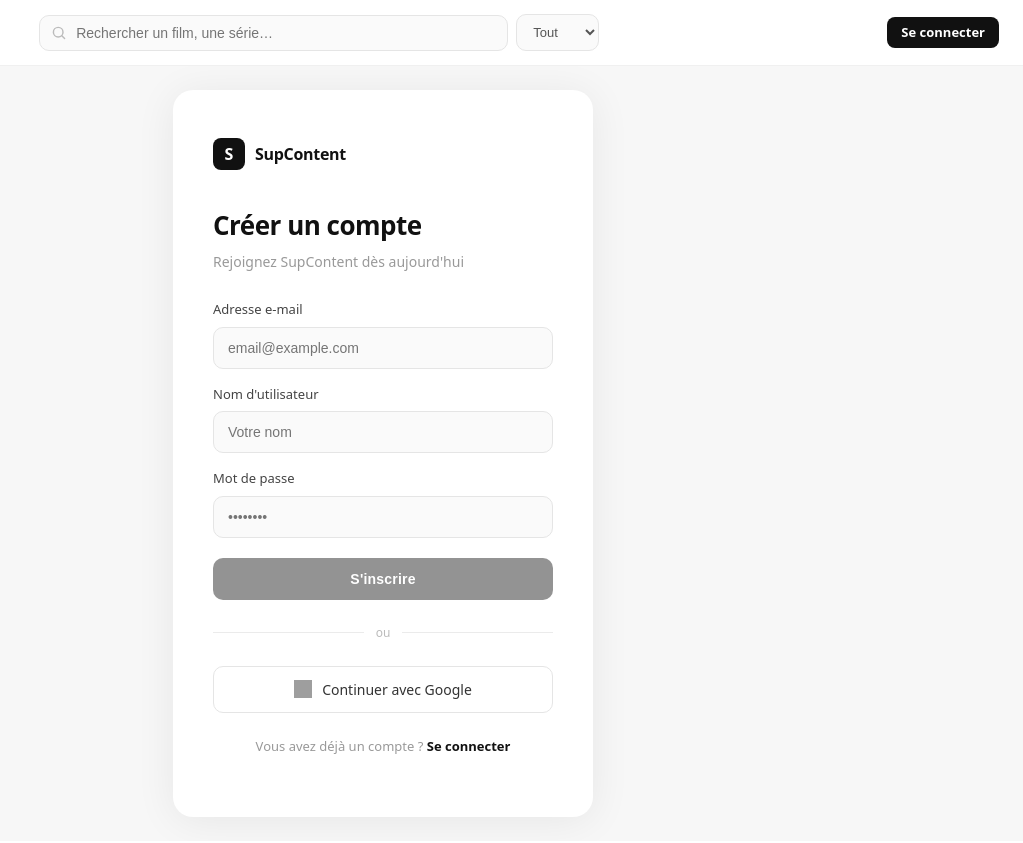
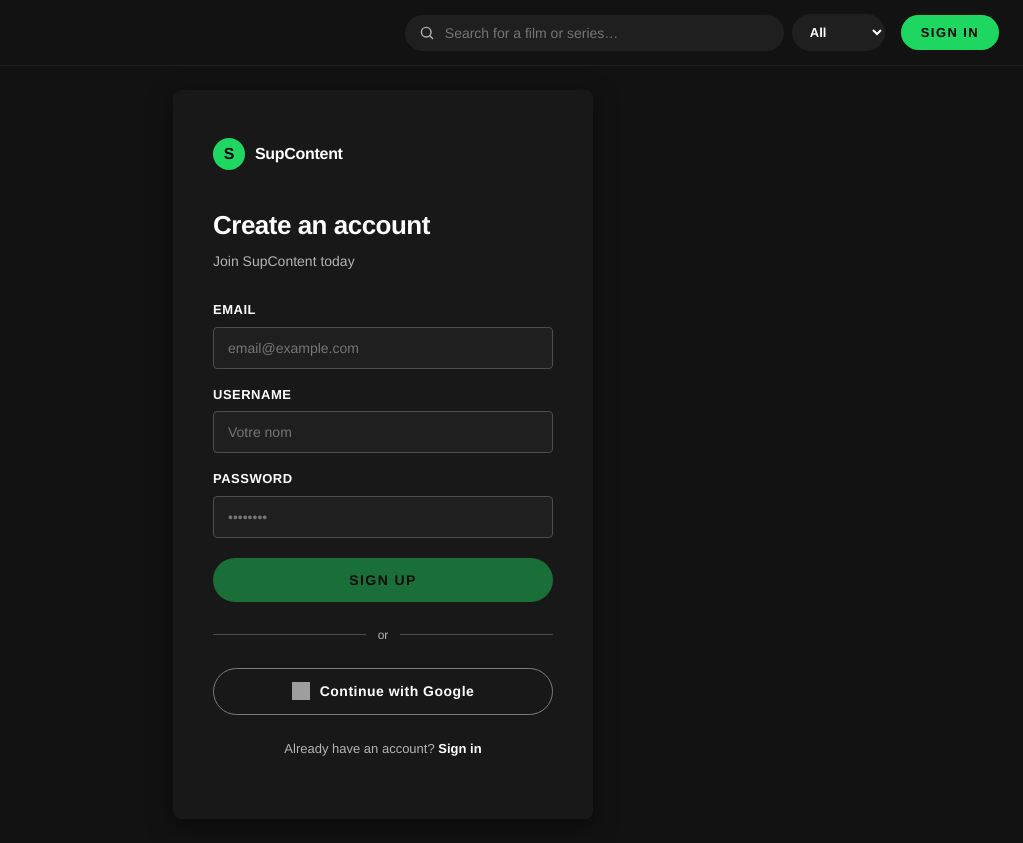
Before and after one commit to hyunahparc/supcontent-final-project, a React (Vite) app in the folder supcontent-web/: page /register in a window 1280 px wide. Shown: the whole page, without its empty margins (257-1280 px from the left). Built offline with nearby package versions, Linux system fonts and the light colour scheme; grey boxes are pictures that could not be loaded.

Commit message:
style: apply dark theme with green accent and translate UI to English

```diff
--- a/supcontent-web/src/App.jsx
+++ b/supcontent-web/src/App.jsx
@@ -4,6 +4,7 @@ import FilmDetailPage from './pages/FilmDetailPage';
 import LoginPage from './pages/LoginPage';
 import RegisterPage from './pages/RegisterPage';
 import OAuthCallbackPage from './pages/OAuthCallbackPage';
+import CollectionPage from './pages/CollectionPage';
 import SearchBar from './components/SearchBar';
 import { useAuth } from './context/AuthContext';
 
@@ -20,23 +21,28 @@ export default function App() {
         <>
             <header style={styles.header}>
                 <div style={styles.headerInner}>
+                    <div style={styles.headerLeft} />
                     <SearchBar />
                     <div style={styles.headerRight}>
                         {user ? (
                             <>
+                                <Link to={`/users/${user.user_id}/collection`} style={styles.libraryLink}>
+                                    My Collection
+                                </Link>
                                 <span style={styles.username}>{user.username}</span>
                                 <button onClick={handleLogout} style={styles.logoutBtn}>
-                                    Déconnexion
+                                    Sign Out
                                 </button>
                             </>
                         ) : (
-                            <Link to="/login" style={styles.loginLink}>Se connecter</Link>
+                            <Link to="/login" style={styles.loginLink}>Sign In</Link>
                         )}
                     </div>
                 </div>
             </header>
             <Routes>
                 <Route path="/films/:id" element={<FilmDetailPage />} />
+                <Route path="/users/:id/collection" element={<CollectionPage />} />
                 <Route path="/login" element={<LoginPage />} />
                 <Route path="/register" element={<RegisterPage />} />
                 <Route path="/oauth/callback" element={<OAuthCallbackPage />} />
@@ -45,50 +51,68 @@ export default function App() {
     );
 }
 
+const font = "'CircularSp', 'Helvetica Neue', helvetica, arial, sans-serif";
+
 const styles = {
     header: {
         width: '100%',
         padding: '14px 24px',
-        borderBottom: '1px solid #f0f0f0',
-        backgroundColor: '#fff',
+        borderBottom: '1px solid #1f1f1f',
+        backgroundColor: '#121212',
         boxSizing: 'border-box',
         position: 'sticky',
         top: 0,
         zIndex: 10,
+        fontFamily: font,
     },
     headerInner: {
         display: 'flex',
         alignItems: 'center',
+        justifyContent: 'space-between',
         gap: '16px',
+    },
+    headerLeft: {
+        flex: 1,
     },
     headerRight: {
         display: 'flex',
         alignItems: 'center',
-        gap: '12px',
+        gap: '16px',
         flexShrink: 0,
     },
     username: {
         fontSize: '13px',
-        fontWeight: '500',
-        color: '#444',
+        fontWeight: '700',
+        color: '#fff',
     },
     logoutBtn: {
-        padding: '6px 14px',
+        padding: '6px 16px',
         fontSize: '13px',
-        fontWeight: '500',
-        color: '#555',
-        backgroundColor: '#fff',
-        border: '1.5px solid #e5e5e5',
-        borderRadius: '8px',
+        fontWeight: '700',
+        color: '#fff',
+        backgroundColor: 'transparent',
+        border: '1px solid #7c7c7c',
+        borderRadius: '9999px',
         cursor: 'pointer',
+        letterSpacing: '0.5px',
+        fontFamily: font,
+    },
+    libraryLink: {
+        fontSize: '13px',
+        fontWeight: '700',
+        color: '#b3b3b3',
+        textDecoration: 'none',
+        letterSpacing: '0.3px',
     },
     loginLink: {
-        padding: '6px 14px',
+        padding: '8px 20px',
         fontSize: '13px',
-        fontWeight: '600',
-        color: '#fff',
-        backgroundColor: '#111',
-        borderRadius: '8px',
+        fontWeight: '700',
+        color: '#000',
+        backgroundColor: '#1ed760',
+        borderRadius: '9999px',
         textDecoration: 'none',
+        letterSpacing: '1.4px',
+        textTransform: 'uppercase',
     },
 };
--- a/supcontent-web/src/components/SearchBar.jsx
+++ b/supcontent-web/src/components/SearchBar.jsx
@@ -3,6 +3,7 @@ import { useNavigate } from 'react-router-dom';
 import { searchMedia } from '../api/search';
 
 const POSTER_BASE = 'https://image.tmdb.org/t/p/w92';
+const font = "'CircularSp', 'Helvetica Neue', helvetica, arial, sans-serif";
 
 export default function SearchBar() {
     const [query,   setQuery]   = useState('');
@@ -62,12 +63,12 @@ export default function SearchBar() {
             <div style={styles.inputRow}>
                 <div style={styles.inputWrap}>
                     <svg style={styles.searchIcon} viewBox="0 0 20 20" fill="none">
-                        <circle cx="9" cy="9" r="6" stroke="#bbb" strokeWidth="1.8" />
-                        <path d="M13.5 13.5L17 17" stroke="#bbb" strokeWidth="1.8" strokeLinecap="round" />
+                        <circle cx="9" cy="9" r="6" stroke="#b3b3b3" strokeWidth="1.8" />
+                        <path d="M13.5 13.5L17 17" stroke="#b3b3b3" strokeWidth="1.8" strokeLinecap="round" />
                     </svg>
                     <input
                         type="text"
-                        placeholder="Rechercher un film, une série…"
+                        placeholder="Search for a film or series…"
                         value={query}
                         onChange={e => setQuery(e.target.value)}
                         onKeyDown={handleKeyDown}
@@ -85,16 +86,16 @@ export default function SearchBar() {
                     style={styles.select}
                     aria-label="Filtrer par type"
                 >
-                    <option value="all">Tout</option>
-                    <option value="Movie">Films</option>
-                    <option value="Series">Séries</option>
+                    <option value="all">All</option>
+                    <option value="Movie">Movies</option>
+                    <option value="Series">Series</option>
                 </select>
             </div>
 
             {open && (
                 <ul style={styles.dropdown} role="listbox">
                     {!loading && results.length === 0 && (
-                        <li style={styles.message}>Aucun résultat pour « {query} »</li>
+                        <li style={styles.message}>No results for "{query}"</li>
                     )}
                     {!loading && results.map(item => (
                         <li
@@ -128,9 +129,8 @@ export default function SearchBar() {
 const styles = {
     wrapper: {
         position: 'relative',
-        maxWidth: '560px',
-        width: '100%',
-        margin: '0 auto',
+        width: '480px',
+        fontFamily: font,
     },
     inputRow: {
         display: 'flex',
@@ -144,59 +144,61 @@ const styles = {
     },
     searchIcon: {
         position: 'absolute',
-        left: '12px',
+        left: '14px',
         width: '16px',
         height: '16px',
         pointerEvents: 'none',
     },
     input: {
         width: '100%',
-        padding: '9px 12px 9px 36px',
+        padding: '10px 12px 10px 40px',
         fontSize: '14px',
-        borderRadius: '10px',
-        border: '1.5px solid #e5e5e5',
+        borderRadius: '500px',
+        border: 'none',
         outline: 'none',
-        backgroundColor: '#fafafa',
-        transition: 'border-color 0.2s',
+        backgroundColor: '#1f1f1f',
+        color: '#fff',
         boxSizing: 'border-box',
+        fontFamily: font,
     },
     spinner: {
         position: 'absolute',
-        right: '12px',
+        right: '14px',
         fontSize: '14px',
-        color: '#bbb',
-        animation: 'spin 1s linear infinite',
+        color: '#b3b3b3',
     },
     select: {
-        padding: '9px 12px',
+        padding: '10px 14px',
         fontSize: '13px',
-        borderRadius: '10px',
-        border: '1.5px solid #e5e5e5',
-        backgroundColor: '#fafafa',
-        color: '#555',
+        borderRadius: '500px',
+        border: 'none',
+        backgroundColor: '#1f1f1f',
+        color: '#fff',
         cursor: 'pointer',
         outline: 'none',
+        fontFamily: font,
+        fontWeight: '700',
     },
     dropdown: {
         position: 'absolute',
-        top: 'calc(100% + 6px)',
+        top: 'calc(100% + 8px)',
         left: 0,
         right: 0,
         zIndex: 100,
         margin: 0,
         padding: '6px 0',
         listStyle: 'none',
-        backgroundColor: '#fff',
-        border: '1px solid #f0f0f0',
-        borderRadius: '12px',
-        boxShadow: '0 8px 32px rgba(0,0,0,0.10)',
+        backgroundColor: '#181818',
+        borderRadius: '8px',
+        boxShadow: 'rgba(0,0,0,0.5) 0px 8px 24px',
         maxHeight: '400px',
         overflowY: 'auto',
     },
     message: {
         padding: '12px 16px',
-        color: '#aaa',
+        color: '#b3b3b3',
         fontSize: '13px',
+        fontFamily: font,
     },
     item: {
         display: 'flex',
@@ -209,14 +211,14 @@ const styles = {
         width: '40px',
         height: '58px',
         objectFit: 'cover',
-        borderRadius: '6px',
+        borderRadius: '4px',
         flexShrink: 0,
     },
     posterPlaceholder: {
         width: '40px',
         height: '58px',
-        borderRadius: '6px',
-        backgroundColor: '#f0f0f0',
+        borderRadius: '4px',
+        backgroundColor: '#1f1f1f',
         flexShrink: 0,
     },
     info: {
@@ -225,12 +227,14 @@ const styles = {
         gap: '3px',
     },
     itemTitle: {
-        fontWeight: '600',
+        fontWeight: '700',
         fontSize: '13px',
-        color: '#111',
+        color: '#fff',
+        fontFamily: font,
     },
     itemMeta: {
         fontSize: '12px',
-        color: '#999',
+        color: '#b3b3b3',
+        fontFamily: font,
     },
 };
--- a/supcontent-web/src/index.css
+++ b/supcontent-web/src/index.css
@@ -16,8 +16,8 @@ body {
   margin: 0;
   min-width: 320px;
   min-height: 100vh;
-  background-color: #fff;
-  color: #111;
+  background-color: #121212;
+  color: #fff;
 }
 
 #root {
--- a/supcontent-web/src/pages/LoginPage.jsx
+++ b/supcontent-web/src/pages/LoginPage.jsx
@@ -37,12 +37,12 @@ export default function LoginPage() {
                     <span style={s.brandName}>SupContent</span>
                 </div>
 
-                <h1 style={s.title}>Bon retour</h1>
-                <p style={s.subtitle}>Connectez-vous à votre compte</p>
+                <h1 style={s.title}>Welcome back</h1>
+                <p style={s.subtitle}>Sign in to your account</p>
 
                 <form onSubmit={handleSubmit} style={s.form}>
                     <div style={s.field}>
-                        <label style={s.label}>Adresse e-mail</label>
+                        <label style={s.label}>Email</label>
                         <input
                             type="email"
                             name="email"
@@ -57,7 +57,7 @@ export default function LoginPage() {
                     </div>
 
                     <div style={s.field}>
-                        <label style={s.label}>Mot de passe</label>
+                        <label style={s.label}>Password</label>
                         <input
                             type="password"
                             name="password"
@@ -74,24 +74,24 @@ export default function LoginPage() {
                     {error && <div style={s.errorBox}>{error}</div>}
 
                     <button type="submit" disabled={loading} style={s.button}>
-                        {loading ? 'Connexion...' : 'Se connecter'}
+                        {loading ? 'Signing in...' : 'Sign In'}
                     </button>
                 </form>
 
                 <div style={s.divider}>
                     <div style={s.dividerLine} />
-                    <span style={s.dividerText}>ou</span>
+                    <span style={s.dividerText}>or</span>
                     <div style={s.dividerLine} />
                 </div>
 
                 <a href="/api/auth/google" style={s.googleButton}>
                     <img src="https://www.gstatic.com/firebasejs/ui/2.0.0/images/auth/google.svg" alt="Google" style={{ width: 18, height: 18 }} />
-                    Continuer avec Google
+                    Continue with Google
                 </a>
 
                 <p style={s.footer}>
-                    Pas encore de compte ?{' '}
-                    <Link to="/register" style={s.link}>S'inscrire</Link>
+                    Don't have an account?{' '}
+                    <Link to="/register" style={s.link}>Sign up</Link>
                 </p>
             </div>
         </div>
--- a/supcontent-web/src/pages/RegisterPage.jsx
+++ b/supcontent-web/src/pages/RegisterPage.jsx
@@ -4,10 +4,10 @@ import { register } from '../api/auth';
 import { authStyles as s, inputStyle } from '../styles/authStyles';
 
 const rules = [
-    { label: '8 caractères minimum', test: (p) => p.length >= 8 },
-    { label: 'Une lettre majuscule', test: (p) => /[A-Z]/.test(p) },
-    { label: 'Une lettre minuscule', test: (p) => /[a-z]/.test(p) },
-    { label: 'Un chiffre', test: (p) => /\d/.test(p) },
+    { label: 'At least 8 characters', test: (p) => p.length >= 8 },
+    { label: 'One uppercase letter', test: (p) => /[A-Z]/.test(p) },
+    { label: 'One lowercase letter', test: (p) => /[a-z]/.test(p) },
+    { label: 'One number', test: (p) => /\d/.test(p) },
 ];
 
 export default function RegisterPage() {
@@ -45,12 +45,12 @@ export default function RegisterPage() {
                     <span style={s.brandName}>SupContent</span>
                 </div>
 
-                <h1 style={s.title}>Créer un compte</h1>
-                <p style={s.subtitle}>Rejoignez SupContent dès aujourd'hui</p>
+                <h1 style={s.title}>Create an account</h1>
+                <p style={s.subtitle}>Join SupContent today</p>
 
                 <form onSubmit={handleSubmit} style={s.form}>
                     <div style={s.field}>
-                        <label style={s.label}>Adresse e-mail</label>
+                        <label style={s.label}>Email</label>
                         <input
                             type="email"
                             name="email"
@@ -65,7 +65,7 @@ export default function RegisterPage() {
                     </div>
 
                     <div style={s.field}>
-                        <label style={s.label}>Nom d'utilisateur</label>
+                        <label style={s.label}>Username</label>
                         <input
                             type="text"
                             name="username"
@@ -80,7 +80,7 @@ export default function RegisterPage() {
                     </div>
 
                     <div style={s.field}>
-                        <label style={s.label}>Mot de passe</label>
+                        <label style={s.label}>Password</label>
                         <input
                             type="password"
                             name="password"
@@ -114,24 +114,24 @@ export default function RegisterPage() {
                         disabled={loading || !passwordValid}
                         style={{ ...s.button, opacity: passwordValid ? 1 : 0.45, cursor: passwordValid ? 'pointer' : 'not-allowed' }}
                     >
-                        {loading ? 'Création du compte...' : "S'inscrire"}
+                        {loading ? 'Creating account...' : 'Sign Up'}
                     </button>
                 </form>
 
                 <div style={s.divider}>
                     <div style={s.dividerLine} />
-                    <span style={s.dividerText}>ou</span>
+                    <span style={s.dividerText}>or</span>
                     <div style={s.dividerLine} />
                 </div>
 
                 <a href="/api/auth/google" style={s.googleButton}>
                     <img src="https://www.gstatic.com/firebasejs/ui/2.0.0/images/auth/google.svg" alt="Google" style={{ width: 18, height: 18 }} />
-                    Continuer avec Google
+                    Continue with Google
                 </a>
 
                 <p style={s.footer}>
-                    Vous avez déjà un compte ?{' '}
-                    <Link to="/login" style={s.link}>Se connecter</Link>
+                    Already have an account?{' '}
+                    <Link to="/login" style={s.link}>Sign in</Link>
                 </p>
             </div>
         </div>
--- a/supcontent-web/src/styles/authStyles.js
+++ b/supcontent-web/src/styles/authStyles.js
@@ -1,18 +1,21 @@
+const font = "'CircularSp', 'Helvetica Neue', helvetica, arial, sans-serif";
+
 export const authStyles = {
     page: {
         minHeight: 'calc(100vh - 70px)',
         display: 'flex',
         alignItems: 'center',
         justifyContent: 'center',
-        backgroundColor: '#f7f7f7',
+        backgroundColor: '#121212',
         padding: '24px',
+        fontFamily: font,
     },
     card: {
         width: '420px',
-        backgroundColor: '#fff',
-        borderRadius: '20px',
+        backgroundColor: '#181818',
+        borderRadius: '8px',
         padding: '48px 40px',
-        boxShadow: '0 4px 40px rgba(0,0,0,0.07)',
+        boxShadow: 'rgba(0,0,0,0.5) 0px 8px 24px',
     },
     brand: {
         display: 'flex',
@@ -23,9 +26,9 @@ export const authStyles = {
     logo: {
         width: '32px',
         height: '32px',
-        backgroundColor: '#111',
-        color: '#fff',
-        borderRadius: '8px',
+        backgroundColor: '#1ed760',
+        color: '#000',
+        borderRadius: '50%',
         display: 'flex',
         alignItems: 'center',
         justifyContent: 'center',
@@ -34,21 +37,21 @@ export const authStyles = {
     },
     brandName: {
         fontSize: '16px',
-        fontWeight: '600',
-        color: '#111',
+        fontWeight: '700',
+        color: '#fff',
         letterSpacing: '-0.3px',
     },
     title: {
         margin: '0 0 6px',
         fontSize: '26px',
         fontWeight: '700',
-        color: '#111',
+        color: '#fff',
         letterSpacing: '-0.5px',
     },
     subtitle: {
         margin: '0 0 28px',
         fontSize: '14px',
-        color: '#999',
+        color: '#b3b3b3',
     },
     form: {
         display: 'flex',
@@ -62,28 +65,32 @@ export const authStyles = {
     },
     label: {
         fontSize: '13px',
-        fontWeight: '500',
-        color: '#444',
+        fontWeight: '700',
+        color: '#fff',
+        letterSpacing: '0.5px',
+        textTransform: 'uppercase',
     },
     errorBox: {
-        backgroundColor: '#fff5f5',
-        border: '1px solid #fed7d7',
-        borderRadius: '8px',
+        backgroundColor: 'rgba(243,114,127,0.15)',
+        border: '1px solid #f3727f',
+        borderRadius: '4px',
         padding: '10px 14px',
         fontSize: '13px',
-        color: '#c53030',
+        color: '#f3727f',
     },
     button: {
         marginTop: '4px',
-        padding: '13px',
-        backgroundColor: '#111',
-        color: '#fff',
+        padding: '14px',
+        backgroundColor: '#1ed760',
+        color: '#000',
         border: 'none',
-        borderRadius: '10px',
+        borderRadius: '9999px',
         fontSize: '14px',
-        fontWeight: '600',
-        letterSpacing: '0.2px',
+        fontWeight: '700',
+        letterSpacing: '1.4px',
+        textTransform: 'uppercase',
         cursor: 'pointer',
+        fontFamily: font,
     },
     divider: {
         display: 'flex',
@@ -94,11 +101,11 @@ export const authStyles = {
     dividerLine: {
         flex: 1,
         height: '1px',
-        backgroundColor: '#ebebeb',
+        backgroundColor: '#4d4d4d',
     },
     dividerText: {
         fontSize: '12px',
-        color: '#bbb',
+        color: '#b3b3b3',
         fontWeight: '500',
     },
     googleButton: {
@@ -108,24 +115,26 @@ export const authStyles = {
         gap: '10px',
         width: '100%',
         padding: '12px',
-        border: '1.5px solid #e5e5e5',
-        borderRadius: '10px',
+        border: '1px solid #7c7c7c',
+        borderRadius: '9999px',
         fontSize: '14px',
-        fontWeight: '500',
-        color: '#333',
-        backgroundColor: '#fff',
+        fontWeight: '700',
+        color: '#fff',
+        backgroundColor: 'transparent',
         textDecoration: 'none',
         boxSizing: 'border-box',
+        letterSpacing: '0.5px',
+        fontFamily: font,
     },
     footer: {
         marginTop: '24px',
         textAlign: 'center',
         fontSize: '13px',
-        color: '#999',
+        color: '#b3b3b3',
     },
     link: {
-        color: '#111',
-        fontWeight: '600',
+        color: '#fff',
+        fontWeight: '700',
         textDecoration: 'none',
     },
 };
@@ -133,11 +142,13 @@ export const authStyles = {
 export const inputStyle = (focused, name) => ({
     width: '100%',
     padding: '12px 14px',
-    border: `1.5px solid ${focused === name ? '#111' : '#e5e5e5'}`,
-    borderRadius: '10px',
+    border: `1px solid ${focused === name ? '#fff' : '#4d4d4d'}`,
+    borderRadius: '4px',
     fontSize: '14px',
     outline: 'none',
-    backgroundColor: '#fafafa',
+    backgroundColor: '#1f1f1f',
+    color: '#fff',
     transition: 'border-color 0.2s',
     boxSizing: 'border-box',
+    fontFamily: "'CircularSp', 'Helvetica Neue', helvetica, arial, sans-serif",
 });
```
